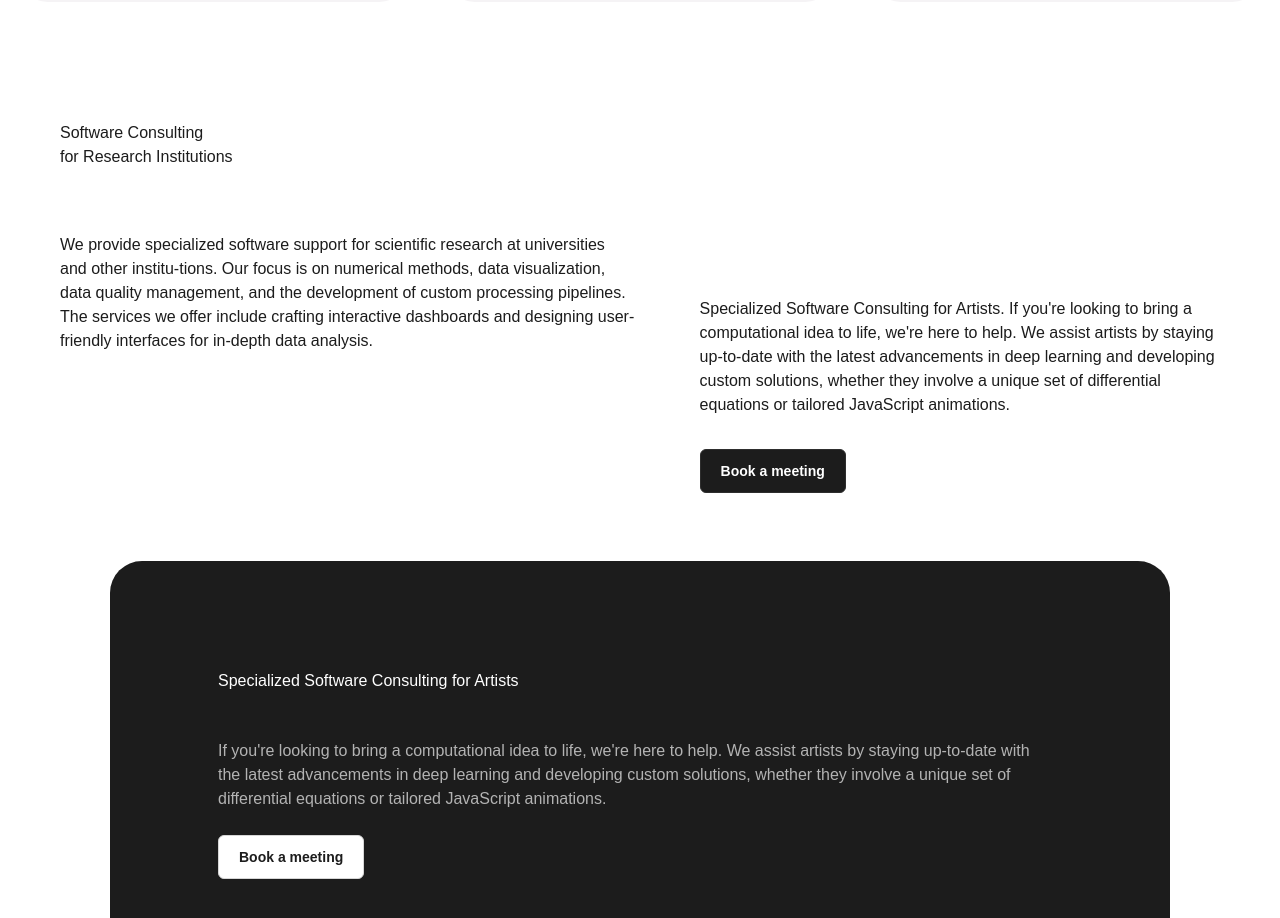
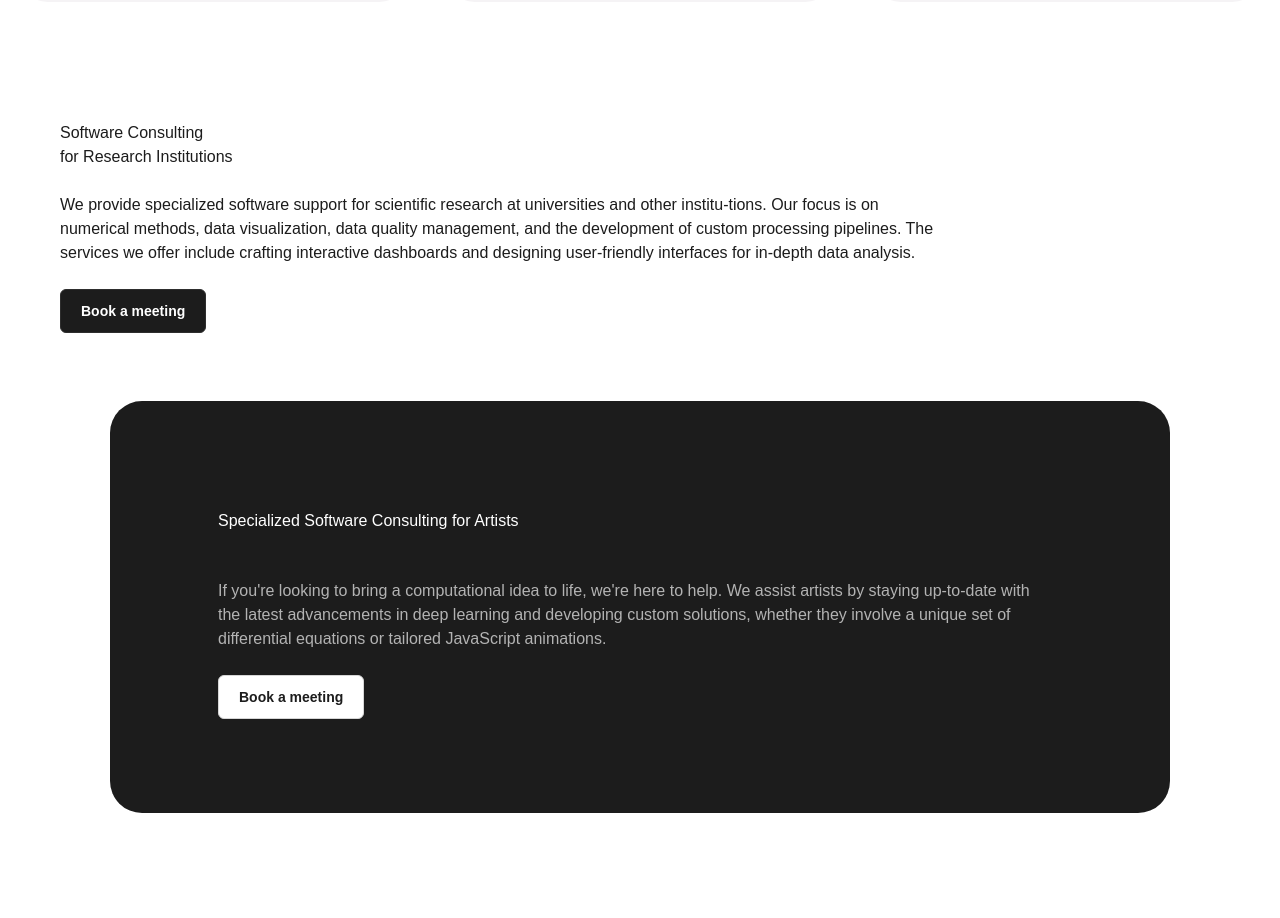
Before and after one commit to Nospoko/epr-landing, a Next.js app in the folder algrtm/: page / in a window 1280 px wide. Shown: the part 980-1898 px from the top of the page. Built offline with nearby package versions, Linux system fonts and the light colour scheme; a web font is replaced by a local one.

Commit message:
SoftwareConsultiongSection updated

```diff
--- a/algrtm/src/components/SoftwareConsultingSection.js
+++ b/algrtm/src/components/SoftwareConsultingSection.js
@@ -4,12 +4,12 @@ import externalLinks from "@/data/externalLinks";
 
 const SoftwareConsultingSection = () => {
   return (
-    <section className="flex flex-col gap-[1.5rem] lg:gap-[4rem] self-stretch lg:mx-[2.75rem] xl:mx-[6.75rem] lg:my-[1.5rem] xl:my-[5.88rem] text-neutralLight-neutral10 dark:text-neutralDark-neutral10">
+    <section className="flex flex-col gap-[1.5rem] self-stretch lg:mx-[2.75rem] xl:mx-[6.75rem] lg:my-[1.5rem] xl:my-[5.88rem] text-neutralLight-neutral10 dark:text-neutralDark-neutral10 max-w-[21.4375rem] mt-[2.75rem] mx-[1rem] md:max-w-[54.875rem] md:mt-[7.75rem md:mx-[4.56rem] xl-mx-[17.56rem]">
       <h4 className="h4 lg:h2SB xl:h2">
         Software Consulting <br />
         for Research Institutions
       </h4>
-      <div className="flex flex-col lg:flex-row gap-[4rem]">
+      <div className="flex flex-col gap-[0.5rem]">
         <p className="h6">
           We provide specialized software support for scientific research at
           universities and other institu-tions. Our focus is on numerical
@@ -18,16 +18,8 @@ const SoftwareConsultingSection = () => {
           include crafting interactive dashboards and designing user-friendly
           interfaces for in-depth data analysis.
         </p>
-        <div className="lg:mt-[4rem] flex flex-col">
-          <p className="h6">
-            Specialized Software Consulting for Artists. If you're looking to
-            bring a computational idea to life, we're here to help. We assist
-            artists by staying up-to-date with the latest advancements in deep
-            learning and developing custom solutions, whether they involve a
-            unique set of differential equations or tailored JavaScript
-            animations.
-          </p>
-          <div className="mb-[2.75rem] mt-[2rem] flex items-start">
+
+        <div className="mb-[2.75rem] mt-[1rem] flex items-start">
           <CustomLink
             variant="tertiary"
             text="Book a meeting"
@@ -37,7 +29,6 @@ const SoftwareConsultingSection = () => {
           />
         </div>
       </div>
-      </div>
     </section>
   );
 };
```
Lines whose indentation alone changed are shown as unchanged.
